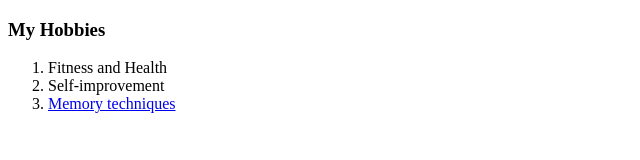
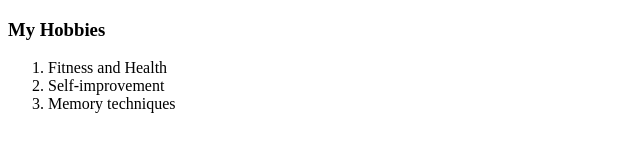
Before and after one commit to AustinAdams1/cv, a plain HTML site: page hobbies.html in a window 1280 px wide. Shown: the whole page, without its empty margins (0-640 px from the left). Drawn offline with Linux system fonts and the light colour scheme.

Commit message:
Update hobbies.html

```diff
--- a/hobbies.html
+++ b/hobbies.html
@@ -9,7 +9,7 @@
     <ol>
       <li>Fitness and Health</li>
       <li>Self-improvement</li>
-      <li><a href="https://www.youtube.com/c/AnthonyMetivierMMM">Memory techniques</a></li>
+      <li>Memory techniques</li>
     </ol>
   </body>
 </html>
```
